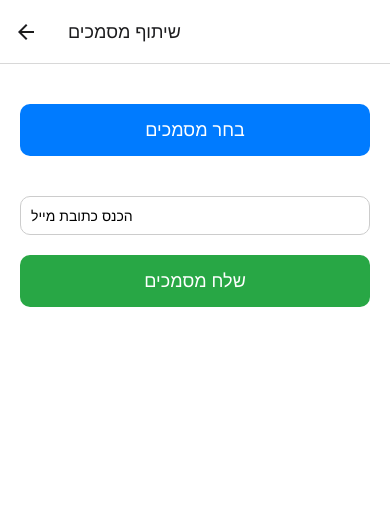
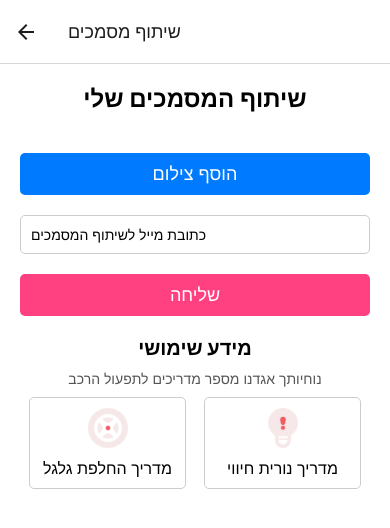
Before and after one commit to henaharon/MyCar2024, a React Native app: screen /DocumentSharing in a window 390 px wide. Shown: the top 528 px of the page. Built offline with nearby package versions, Linux system fonts and the light colour scheme.

Commit message:
סופי

```diff
--- a/package.json
+++ b/package.json
@@ -16,6 +16,7 @@
     "react-native": "0.74.1",
     "react-native-document-picker": "^9.3.0",
     "react-native-elements": "^3.4.3",
+    "react-native-email-link": "^1.16.1",
     "react-native-gesture-handler": "^2.17.1",
     "react-native-popup-dialog": "^0.18.3",
     "react-native-safe-area-context": "^4.10.7",
--- a/src/navigation/StackNavigator.js
+++ b/src/navigation/StackNavigator.js
@@ -2,7 +2,7 @@ import React from 'react';
 import { createStackNavigator } from '@react-navigation/stack';
 import MyCar from '../screens/MyCar/MyCar';
 import DocumentSharingScreen from '../screens/MyCar/components/DocumentSharingScreen';
-import AirPressureInfo from '../screens/MyCar/components/AirPressureInfo'; // ייבוא מסך המידע על לחץ האוויר
+import AirPressureInfo from '../screens/MyCar/components/AirPressureInfo';
 
 const Stack = createStackNavigator();
 
--- a/src/screens/MyCar/MyCar.js
+++ b/src/screens/MyCar/MyCar.js
@@ -1,36 +1,10 @@
 import React, { useState } from 'react';
-import { View, Text, StyleSheet, Image, TouchableOpacity, Modal, Button } from 'react-native';
+import { View, Text, StyleSheet, Image, TouchableOpacity } from 'react-native';
 import DriverList from './components/DriverList';
 import InfoBox from './components/InfoBox';
-import DocumentPicker from 'react-native-document-picker';
-import Share from 'react-native-share';
 
-const MyCar = () => {
+const MyCar = ({ navigation }) => {
   const [expanded, setExpanded] = useState(false);
-  const [popupVisible, setPopupVisible] = useState(false);
-  const [selectedDoc, setSelectedDoc] = useState(null);
-  const [docModalVisible, setDocModalVisible] = useState(false);
-
-  const selectDocument = async () => {
-    try {
-      const res = await DocumentPicker.pick({
-        type: [DocumentPicker.types.allFiles],
-      });
-      setSelectedDoc(res);
-    } catch (err) {
-      if (DocumentPicker.isCancel(err)) {
-        console.log('User cancelled the picker');
-      } else {
-        throw err;
-      }
-    }
-  };
-
-  const shareDocument = async () => {
-    if (selectedDoc) {
-      await Share.open({ url: selectedDoc.uri });
-    }
-  };
 
   const closeScreen = () => {
     // Implement the logic to close the screen, e.g., navigation.goBack()
@@ -63,7 +37,7 @@ const MyCar = () => {
         <TouchableOpacity onPress={() => setExpanded(!expanded)} style={styles.actionButton}>
           <Text style={styles.actionButtonText}>נהגים מורשים</Text>
         </TouchableOpacity>
-        <TouchableOpacity onPress={() => setDocModalVisible(true)} style={styles.actionButton}>
+        <TouchableOpacity onPress={() => navigation.navigate('DocumentSharing')} style={styles.actionButton}>
           <Text style={styles.actionButtonText}>מסמכים</Text>
         </TouchableOpacity>
       </View>
@@ -86,50 +60,12 @@ const MyCar = () => {
           <Text style={styles.infoTextSmall}>לחץ אוויר אחורי</Text>
           <Text style={styles.infoTextLarge}>32-34</Text>
         </TouchableOpacity>
-        <TouchableOpacity style={styles.infoBox} onPress={() => setPopupVisible(true)}>
+        <TouchableOpacity style={styles.infoBox} onPress={() => navigation.navigate('AirPressureInfo')}>
           <Image source={require('../../assets/icons/downwheel.png')} style={styles.infoImage} />
           <Text style={styles.infoTextSmall}>לחץ אוויר קדמי</Text>
           <Text style={styles.infoTextLarge}>32-34</Text>
         </TouchableOpacity>
       </View>
-
-      {/* Document Modal */}
-      <Modal
-        animationType="slide"
-        transparent={true}
-        visible={docModalVisible}
-        onRequestClose={() => {
-          setDocModalVisible(!docModalVisible);
-        }}
-      >
-        <View style={styles.modalView}>
-          <Text style={styles.modalText}>בחר מסמך לשיתוף</Text>
-          <TouchableOpacity style={styles.pickButton} onPress={selectDocument}>
-            <Text style={styles.pickButtonText}>בחר מסמכים</Text>
-          </TouchableOpacity>
-          {selectedDoc && (
-            <TouchableOpacity style={styles.shareButton} onPress={shareDocument}>
-              <Text style={styles.shareButtonText}>שיתוף מסמכים</Text>
-            </TouchableOpacity>
-          )}
-          <Button title="סגור" onPress={() => setDocModalVisible(!docModalVisible)} />
-        </View>
-      </Modal>
-
-      {/* Popup Dialog */}
-      <Modal
-        animationType="slide"
-        transparent={true}
-        visible={popupVisible}
-        onRequestClose={() => {
-          setPopupVisible(!popupVisible);
-        }}
-      >
-        <View style={styles.modalView}>
-          <Text style={styles.modalText}>מידע על לחץ אוויר...</Text>
-          <Button title="הבנתי" onPress={() => setPopupVisible(false)} />
-        </View>
-      </Modal>
     </View>
   );
 };
@@ -228,52 +164,6 @@ const styles = StyleSheet.create({
     textAlign: 'center',
     fontWeight: 'bold',
   },
-  shareButton: {
-    backgroundColor: '#007BFF',
-    padding: 10,
-    borderRadius: 5,
-    alignItems: 'center',
-    marginVertical: 10,
-    width: '45%',
-    alignSelf: 'center',
-  },
-  shareButtonText: {
-    color: '#fff',
-    fontSize: 18,
-  },
-  modalView: {
-    flex: 1,
-    justifyContent: 'center',
-    alignItems: 'center',
-    margin: 20,
-    backgroundColor: 'white',
-    borderRadius: 20,
-    padding: 35,
-    shadowColor: '#000',
-    shadowOffset: {
-      width: 0,
-      height: 2,
-    },
-    shadowOpacity: 0.25,
-    shadowRadius: 4,
-    elevation: 5,
-  },
-  modalText: {
-    marginBottom: 15,
-    textAlign: 'center',
-    fontSize: 18,
-  },
-  pickButton: {
-    backgroundColor: '#007BFF',
-    padding: 10,
-    borderRadius: 5,
-    alignItems: 'center',
-    marginVertical: 10,
-  },
-  pickButtonText: {
-    color: '#fff',
-    fontSize: 18,
-  },
 });
 
 export default MyCar;
--- a/src/screens/MyCar/components/AirPressureInfo.js
+++ b/src/screens/MyCar/components/AirPressureInfo.js
@@ -4,7 +4,7 @@ import { View, Text, StyleSheet, Image, TouchableOpacity } from 'react-native';
 const AirPressureInfo = ({ navigation }) => {
   return (
     <View style={styles.container}>
-      <Image source={require('../../assets/images/air.jpg')} style={styles.image} />
+      <Image source={require('../../../assets/icons/air.jpeg')} style={styles.image} />
       <Text style={styles.title}>לחץ אוויר</Text>
       <Text style={styles.description}>
         לחץ אוויר נקבע בהתאם למספר פרמטרים כגון סוג הצמיג, כמות אנשים שנמצאים ברכב, האם הרכב גורר משא, תנאי מזג האוויר, רובן ועוד.
--- a/src/screens/MyCar/components/DocumentSharingScreen.js
+++ b/src/screens/MyCar/components/DocumentSharingScreen.js
@@ -1,17 +1,20 @@
 import React, { useState } from 'react';
-import { View, Text, StyleSheet, TouchableOpacity, TextInput, Alert } from 'react-native';
+import { View, Text, StyleSheet, TouchableOpacity, TextInput, FlatList, Image, Button } from 'react-native';
 import DocumentPicker from 'react-native-document-picker';
+import Share from 'react-native-share';
+import { useNavigation } from '@react-navigation/native';
 
 const DocumentSharingScreen = () => {
+  const [documents, setDocuments] = useState([]);
   const [email, setEmail] = useState('');
-  const [selectedDocuments, setSelectedDocuments] = useState([]);
+  const navigation = useNavigation();
 
-  const handleDocumentPick = async () => {
+  const selectDocument = async () => {
     try {
-      const results = await DocumentPicker.pickMultiple({
-        type: [DocumentPicker.types.pdf, DocumentPicker.types.doc],
+      const res = await DocumentPicker.pick({
+        type: [DocumentPicker.types.allFiles],
       });
-      setSelectedDocuments(results);
+      setDocuments([...documents, res]);
     } catch (err) {
       if (DocumentPicker.isCancel(err)) {
         console.log('User cancelled the picker');
@@ -21,32 +24,61 @@ const DocumentSharingScreen = () => {
     }
   };
 
-  const handleSendDocuments = () => {
-    // Logic to send documents to the entered email
-    Alert.alert('Documents Sent', 'The documents have been sent successfully.');
+  const shareDocument = async () => {
+    if (email) {
+      // Logic to share documents via email
+      const documentUris = documents.map(doc => doc.uri);
+      await Share.open({
+        urls: documentUris,
+        email,
+        subject: 'Document Sharing',
+        message: 'Please find the attached documents.',
+      });
+    } else {
+      alert('Please enter an email address');
+    }
   };
+
+  const renderItem = ({ item }) => (
+    <View style={styles.documentItem}>
+      <Text style={styles.documentName}>{item.name}</Text>
+      <Text style={styles.documentDate}>24.06.2020</Text>
+    </View>
+  );
 
   return (
     <View style={styles.container}>
-      <TouchableOpacity style={styles.pickButton} onPress={handleDocumentPick}>
-        <Text style={styles.pickButtonText}>בחר מסמכים</Text>
+      <Text style={styles.title}>שיתוף המסמכים שלי</Text>
+      <FlatList
+        data={documents}
+        renderItem={renderItem}
+        keyExtractor={item => item.uri}
+        style={styles.documentList}
+      />
+      <TouchableOpacity style={styles.addButton} onPress={selectDocument}>
+        <Text style={styles.addButtonText}>הוסף צילום</Text>
       </TouchableOpacity>
-      {selectedDocuments.length > 0 && (
-        <View style={styles.selectedDocuments}>
-          {selectedDocuments.map((doc, index) => (
-            <Text key={index} style={styles.documentName}>{doc.name}</Text>
-          ))}
-        </View>
-      )}
       <TextInput
         style={styles.emailInput}
-        placeholder="הכנס כתובת מייל"
+        placeholder="כתובת מייל לשיתוף המסמכים"
         value={email}
         onChangeText={setEmail}
       />
-      <TouchableOpacity style={styles.sendButton} onPress={handleSendDocuments}>
-        <Text style={styles.sendButtonText}>שלח מסמכים</Text>
+      <TouchableOpacity style={styles.sendButton} onPress={shareDocument}>
+        <Text style={styles.sendButtonText}>שליחה</Text>
       </TouchableOpacity>
+      <Text style={styles.infoTitle}>מידע שימושי</Text>
+      <Text style={styles.infoSubtitle}>נוחיותך אגדנו מספר מדריכים לתפעול הרכב</Text>
+      <View style={styles.infoBoxes}>
+        <TouchableOpacity style={styles.infoBox}>
+          <Image source={require('../../../assets/icons/wheel.png')} style={styles.infoIcon} />
+          <Text style={styles.infoText}>מדריך החלפת גלגל</Text>
+        </TouchableOpacity>
+        <TouchableOpacity style={styles.infoBox} onPress={() => navigation.navigate('GuideLights')}>
+          <Image source={require('../../../assets/icons/important.png')} style={styles.infoIcon} />
+          <Text style={styles.infoText}>מדריך נורית חיווי</Text>
+        </TouchableOpacity>
+      </View>
     </View>
   );
 };
@@ -57,41 +89,93 @@ const styles = StyleSheet.create({
     padding: 20,
     backgroundColor: '#fff',
   },
-  pickButton: {
-    backgroundColor: '#007bff',
-    padding: 15,
-    borderRadius: 10,
+  title: {
+    fontSize: 24,
+    fontWeight: 'bold',
+    marginBottom: 20,
+    textAlign: 'center',
+  },
+  documentList: {
+    flexGrow: 0,
+    marginBottom: 20,
+  },
+  documentItem: {
+    flexDirection: 'row',
+    justifyContent: 'space-between',
     alignItems: 'center',
-    marginVertical: 20,
-  },
-  pickButtonText: {
-    color: '#fff',
-    fontSize: 18,
-  },
-  selectedDocuments: {
-    marginVertical: 20,
+    padding: 10,
+    borderBottomWidth: 1,
+    borderBottomColor: '#ddd',
   },
   documentName: {
     fontSize: 16,
-    marginVertical: 5,
+  },
+  documentDate: {
+    fontSize: 14,
+    color: '#888',
+  },
+  addButton: {
+    backgroundColor: '#007BFF',
+    padding: 10,
+    borderRadius: 5,
+    alignItems: 'center',
+    marginBottom: 20,
+  },
+  addButtonText: {
+    color: '#fff',
+    fontSize: 18,
   },
   emailInput: {
     borderWidth: 1,
     borderColor: '#ccc',
+    borderRadius: 5,
     padding: 10,
-    borderRadius: 10,
-    marginVertical: 20,
+    marginBottom: 20,
   },
   sendButton: {
-    backgroundColor: '#28a745',
-    padding: 15,
-    borderRadius: 10,
+    backgroundColor: '#ff4081',
+    padding: 10,
+    borderRadius: 5,
     alignItems: 'center',
+    marginBottom: 20,
   },
   sendButtonText: {
     color: '#fff',
     fontSize: 18,
   },
+  infoTitle: {
+    fontSize: 20,
+    fontWeight: 'bold',
+    marginBottom: 10,
+    textAlign: 'center',
+  },
+  infoSubtitle: {
+    fontSize: 14,
+    color: '#555',
+    marginBottom: 10,
+    textAlign: 'center',
+  },
+  infoBoxes: {
+    flexDirection: 'row',
+    justifyContent: 'space-around',
+  },
+  infoBox: {
+    width: '45%',
+    padding: 10,
+    borderWidth: 1,
+    borderColor: '#ccc',
+    borderRadius: 5,
+    alignItems: 'center',
+  },
+  infoIcon: {
+    width: 40,
+    height: 40,
+    marginBottom: 10,
+  },
+  infoText: {
+    fontSize: 16,
+    textAlign: 'center',
+  },
 });
 
 export default DocumentSharingScreen;
--- a/src/screens/MyCar/components/DriverList.js
+++ b/src/screens/MyCar/components/DriverList.js
@@ -3,7 +3,7 @@ import { View, Text, StyleSheet, TouchableOpacity, Modal, FlatList } from 'react
 
 const DriverList = () => {
   const [modalVisible, setModalVisible] = useState(false);
-  const drivers = ['נהג 1', 'נהג 2', 'נהג 3', 'נהג 4']; // רשימה לדוגמה של נהגים מורשים
+  const drivers = ['אביב שחר', 'רוני נבו', 'דנה שחר']; // רשימה לדוגמה של נהגים מורשים
 
   const handleDriverPress = () => {
     setModalVisible(true);
```
Also changed, not shown: 1 other file (tests, documents, lock files or other folders).
